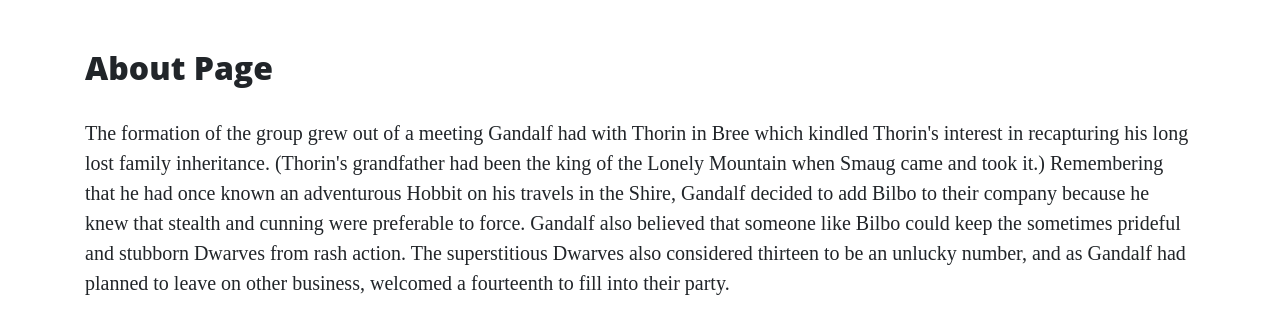
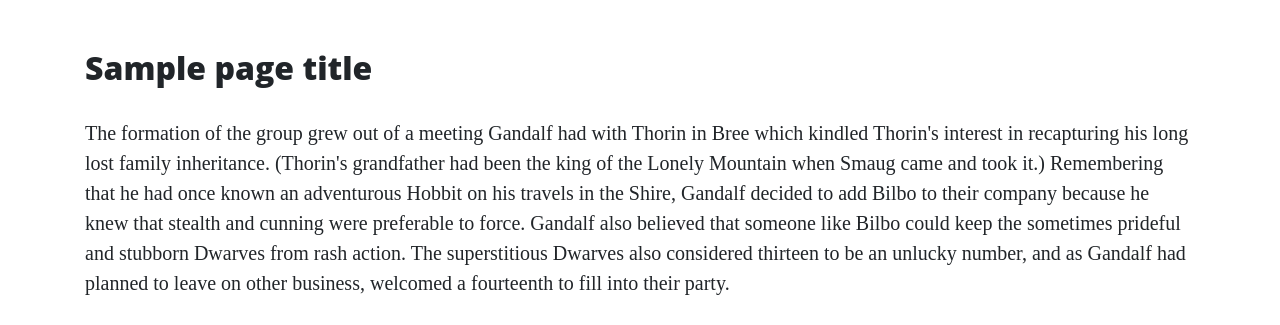
Before and after one commit to J0hn1975/Hobbit-Flask, a Flask app: template templates/about.html in a window 1280 px wide. Shown: the part 629-954 px from the top of the page. Run offline with Flask 2, Linux system fonts and the light colour scheme; the template is opened without the code that fills it: most values are stand-ins (such as "Sample title", 1, 10 or a date in 2020); some libraries are stand-ins or nearby versions.

Commit message:
Added page title variable

```diff
--- a/templates/about.html
+++ b/templates/about.html
@@ -1,6 +1,6 @@
 {% extends "base.html" %}
 {% block content %}
-    <h2>About Page</h2>
+    <h2>{{ page_title }}</h2>
     <p>
         The formation of the group grew out of a meeting Gandalf had with Thorin in Bree which kindled Thorin's interest in
         recapturing his long lost family inheritance. (Thorin's grandfather had been the king of the Lonely Mountain when
```
